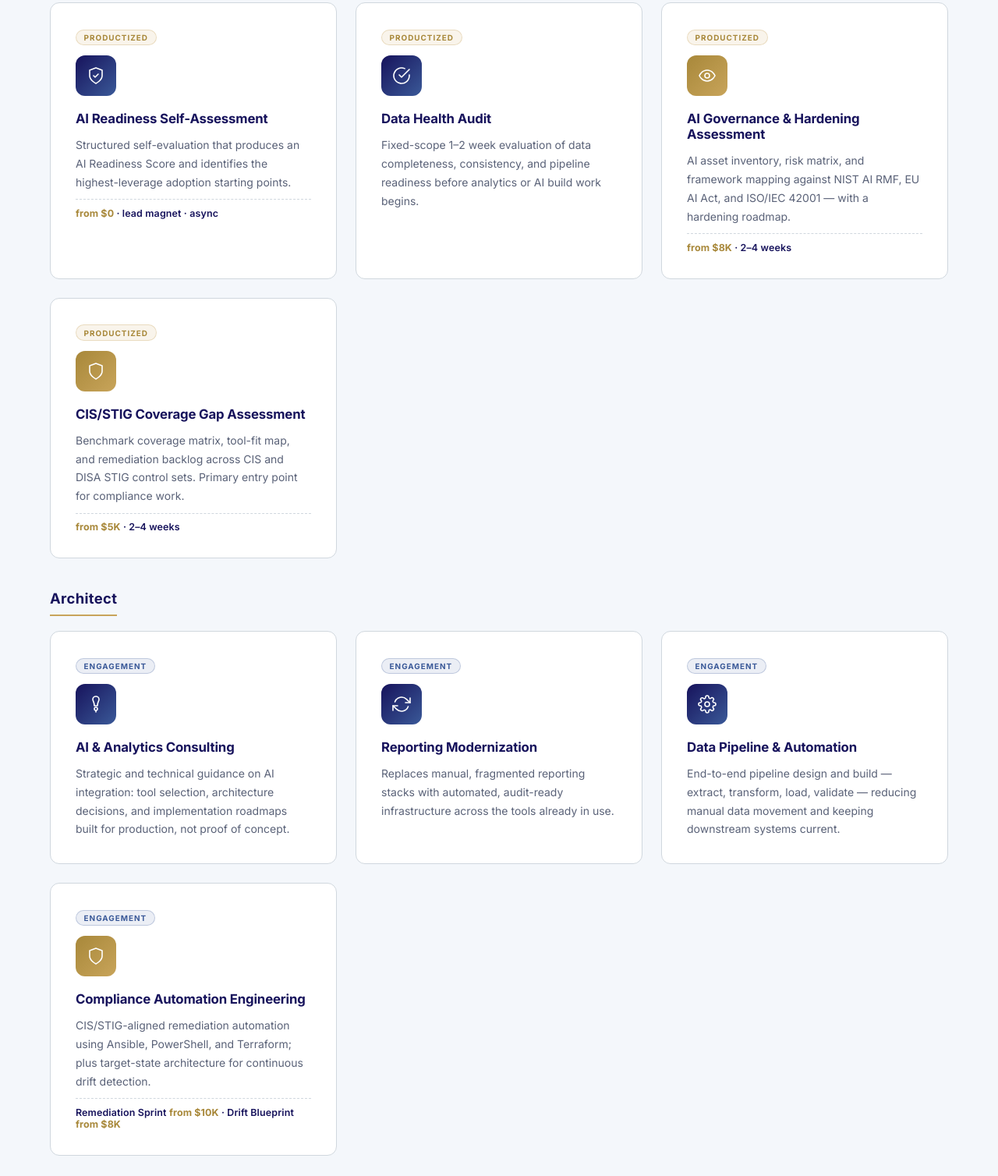
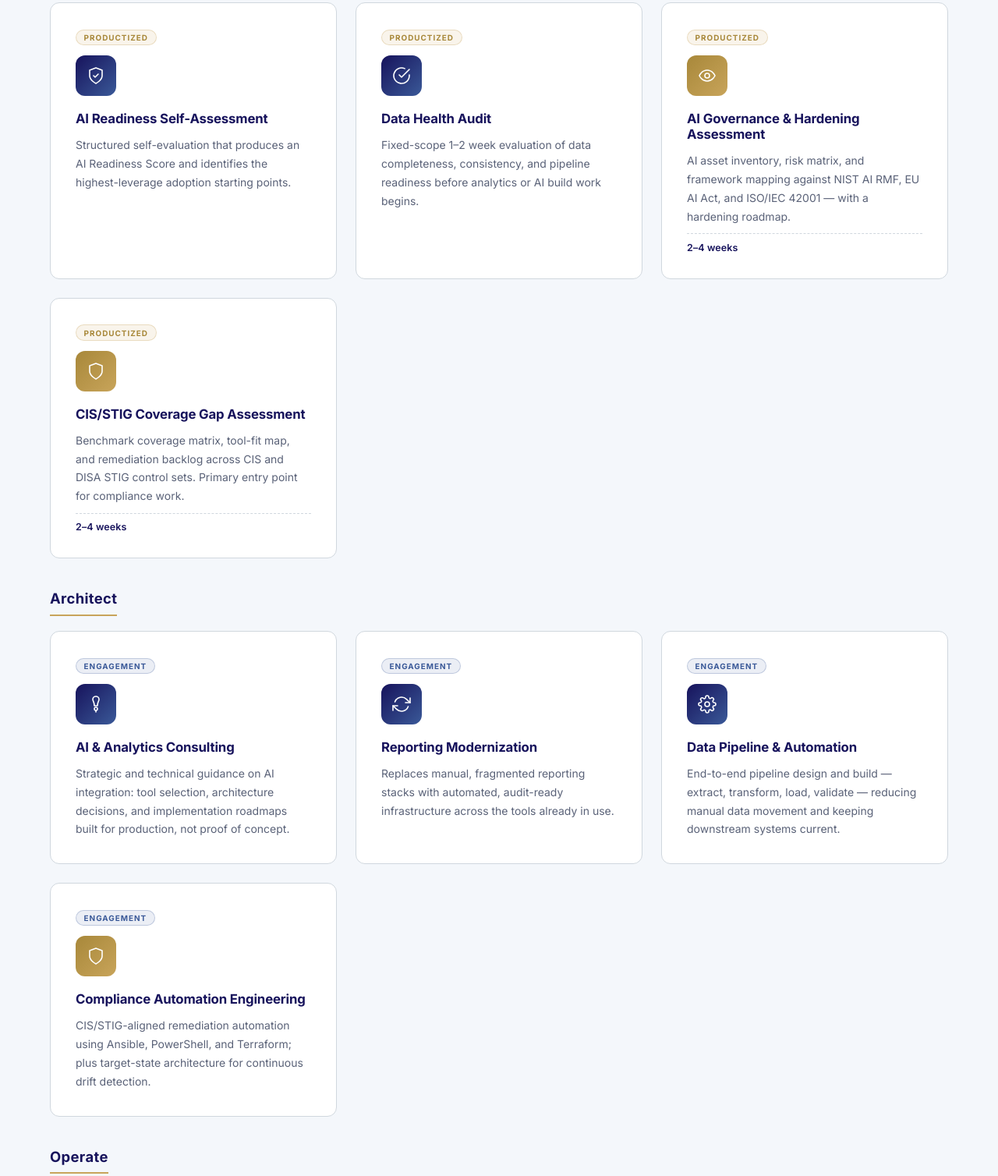
Before and after one commit to PrismAIAnalytics/prismaianalytics-website, an Eleventy site: page services/index.njk in a window 1280 px wide. Shown: the part 727-2235 px from the top of the page at 78% size. Built offline with nearby package versions, Linux system fonts and the light colour scheme; Eleventy itself is replaced by a stand-in of ours; files that its build step writes are made by us from their sources.

Commit message:
fix(services): remove pricing and qualitative tags from service cards (#19)
Strips the `.service-price` footer line from cards on the Services page where
it exposed pricing ($ amounts, $K/mo) and qualitative tags ("lead magnet",
"async", "project"). Keeps the duration text ("2-4 weeks") where it existed,
so cards still communicate scope of engagement without anchoring on a public
price.

Six surgical edits to services/index.njk:
- AI Readiness Self-Assessment: footer removed (no duration to preserve)
- AI Governance & Hardening: rewritten to "2-4 weeks" only
- CIS/STIG Coverage Gap: rewritten to "2-4 weeks" only
- Compliance Automation Engineering: footer removed
- Managed Compliance Operations: footer removed
- Audit Evidence & Reporting: footer removed

CSS at assets/css/main.css:492-497 left intact; `.service-price` still has
DOM targets on the two duration-only cards.

```diff
--- a/services/index.njk
+++ b/services/index.njk
@@ -33,7 +33,6 @@
         <div class="service-icon"><svg class="icon" viewBox="0 0 24 24"><path d="M9 12l2 2 4-4"/><path d="M12 22s8-4 8-10V5l-8-3-8 3v7c0 6 8 10 8 10z"/></svg></div>
         <div class="service-name">AI Readiness Self-Assessment</div>
         <p class="service-desc">Structured self-evaluation that produces an AI Readiness Score and identifies the highest-leverage adoption starting points.</p>
-        <div class="service-price"><strong>from $0</strong> &middot; lead magnet &middot; async</div>
       </div>
       <div class="service-card reveal reveal-delay-1">
         <span class="service-pill service-pill-productized">Productized</span>
@@ -46,14 +45,14 @@
         <div class="service-icon"><svg class="icon" viewBox="0 0 24 24"><path d="M2 12s3-7 10-7 10 7 10 7-3 7-10 7-10-7-10-7z"/><circle cx="12" cy="12" r="3"/></svg></div>
         <div class="service-name">AI Governance &amp; Hardening Assessment</div>
         <p class="service-desc">AI asset inventory, risk matrix, and framework mapping against NIST AI RMF, EU AI Act, and ISO/IEC 42001 &mdash; with a hardening roadmap.</p>
-        <div class="service-price"><strong>from $8K</strong> &middot; 2&ndash;4 weeks</div>
+        <div class="service-price">2&ndash;4 weeks</div>
       </div>
       <div class="service-card compliance reveal reveal-delay-3">
         <span class="service-pill service-pill-productized">Productized</span>
         <div class="service-icon"><svg class="icon" viewBox="0 0 24 24"><path d="M12 22s8-4 8-10V5l-8-3-8 3v7c0 6 8 10 8 10z"/></svg></div>
         <div class="service-name">CIS/STIG Coverage Gap Assessment</div>
         <p class="service-desc">Benchmark coverage matrix, tool-fit map, and remediation backlog across CIS and DISA STIG control sets. Primary entry point for compliance work.</p>
-        <div class="service-price"><strong>from $5K</strong> &middot; 2&ndash;4 weeks</div>
+        <div class="service-price">2&ndash;4 weeks</div>
       </div>
     </div>
 
@@ -82,7 +81,6 @@
         <div class="service-icon"><svg class="icon" viewBox="0 0 24 24"><path d="M12 22s8-4 8-10V5l-8-3-8 3v7c0 6 8 10 8 10z"/></svg></div>
         <div class="service-name">Compliance Automation Engineering</div>
         <p class="service-desc">CIS/STIG-aligned remediation automation using Ansible, PowerShell, and Terraform; plus target-state architecture for continuous drift detection.</p>
-        <div class="service-price">Remediation Sprint <strong>from $10K</strong> &middot; Drift Blueprint <strong>from $8K</strong></div>
       </div>
     </div>
 
@@ -111,14 +109,12 @@
         <div class="service-icon"><svg class="icon" viewBox="0 0 24 24"><rect x="3" y="11" width="18" height="11" rx="2" ry="2"/><path d="M7 11V7a5 5 0 0 1 10 0v4"/></svg></div>
         <div class="service-name">Managed Compliance Operations</div>
         <p class="service-desc">Monthly compliance engineering: reporting, triage, exception handling, remediation coordination, and benchmark version management.</p>
-        <div class="service-price"><strong>from $3K/mo</strong></div>
       </div>
       <div class="service-card compliance reveal reveal-delay-1">
         <span class="service-pill service-pill-productized">Productized</span>
         <div class="service-icon"><svg class="icon" viewBox="0 0 24 24"><path d="M14 2H6a2 2 0 0 0-2 2v16a2 2 0 0 0 2 2h12a2 2 0 0 0 2-2V8z"/><polyline points="14 2 14 8 20 8"/><line x1="16" y1="13" x2="8" y2="13"/><line x1="16" y1="17" x2="8" y2="17"/><polyline points="10 9 9 9 8 9"/></svg></div>
         <div class="service-name">Audit Evidence &amp; Reporting</div>
         <p class="service-desc">Automated evidence packages, control narratives, and executive summaries that reduce audit prep from months to a repeatable workflow.</p>
-        <div class="service-price"><strong>from $5K</strong> &middot; project</div>
       </div>
       <div class="service-card reveal reveal-delay-2">
         <span class="service-pill service-pill-productized">Productized</span>
```
